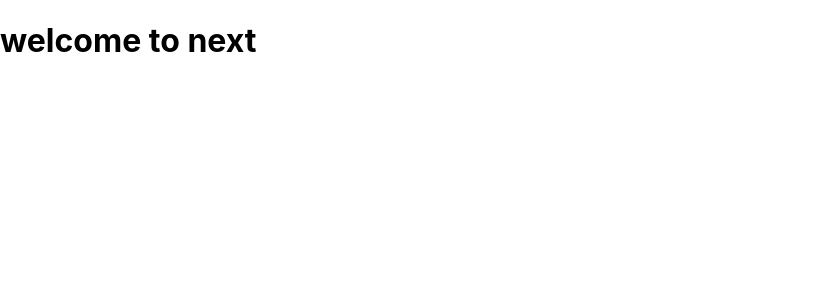
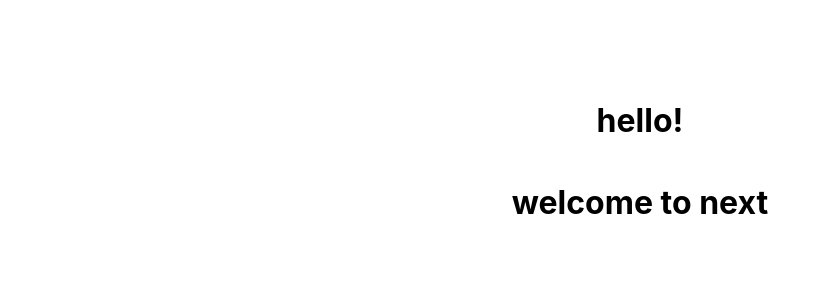
Before and after one commit to Chima20-art/my-first-blog, a Next.js app: page / in a window 1280 px wide. Shown: the top 300 px of the page, without its empty margins (0-830 px from the left). Built offline with nearby package versions, Linux system fonts and the light colour scheme.

Commit message:
prop added to layout component.

```diff
--- /dev/null
+++ b/components/Layout.js
@@ -0,0 +1,14 @@
+import styles from "../styles/Layout.module.css";
+
+const layout = ({ children }) => {
+  return (
+    <div className={styles.container}>
+      <main className={styles.main}>
+        <h1>hello!</h1>
+        {children}
+      </main>
+    </div>
+  );
+};
+
+export default layout;
--- a/pages/_app.js
+++ b/pages/_app.js
@@ -1,7 +1,12 @@
-import '../styles/globals.css'
+import "../styles/globals.css";
+import Layout from "../components/Layout";
 
 function MyApp({ Component, pageProps }) {
-  return <Component {...pageProps} />
+  return (
+    <Layout>
+      <Component {...pageProps} />
+    </Layout>
+  );
 }
 
-export default MyApp
+export default MyApp;
--- a/pages/components/layout.js
+++ /dev/null
@@ -1,5 +0,0 @@
-import styles from "../styles/layout.module.css";
-
-export const layout = () => {
-  return <div></div>;
-};
--- a/styles/layout.module.css
+++ b/styles/layout.module.css
@@ -13,7 +13,7 @@
   flex: 1;
   display: flex;
   flex-direction: column;
-  justify-content: center;
+  justify-content: start;
   align-items: center;
 }
 
```
